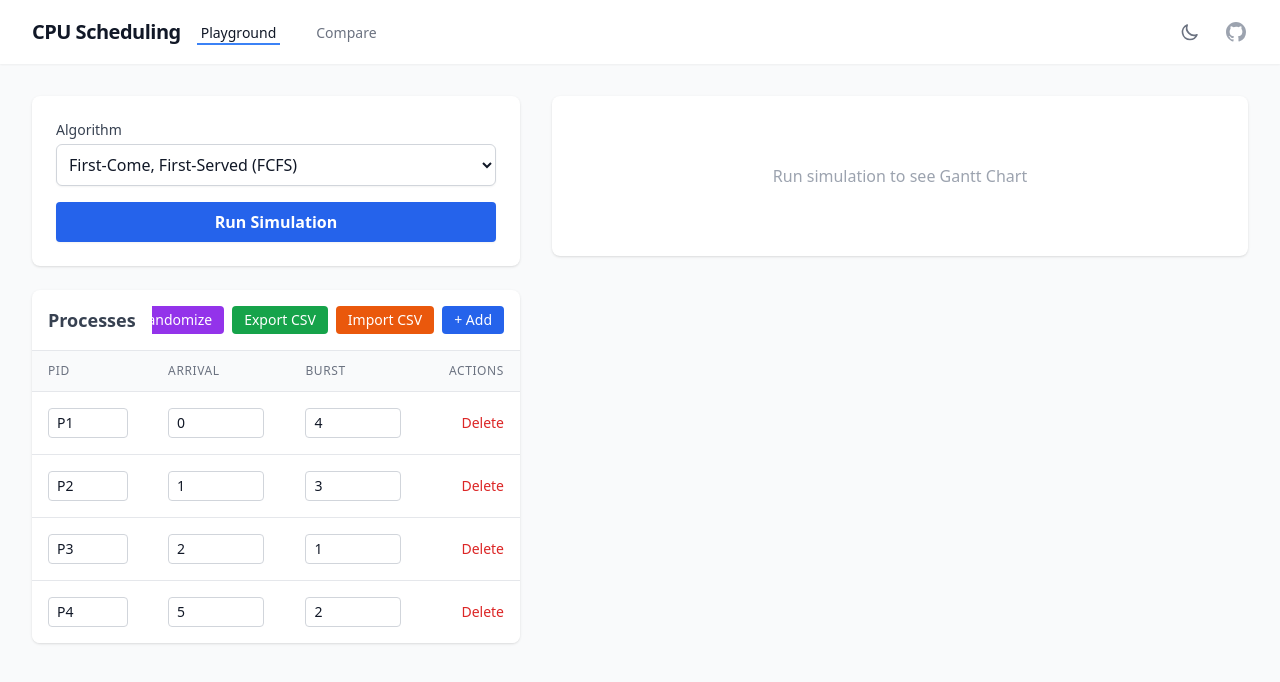
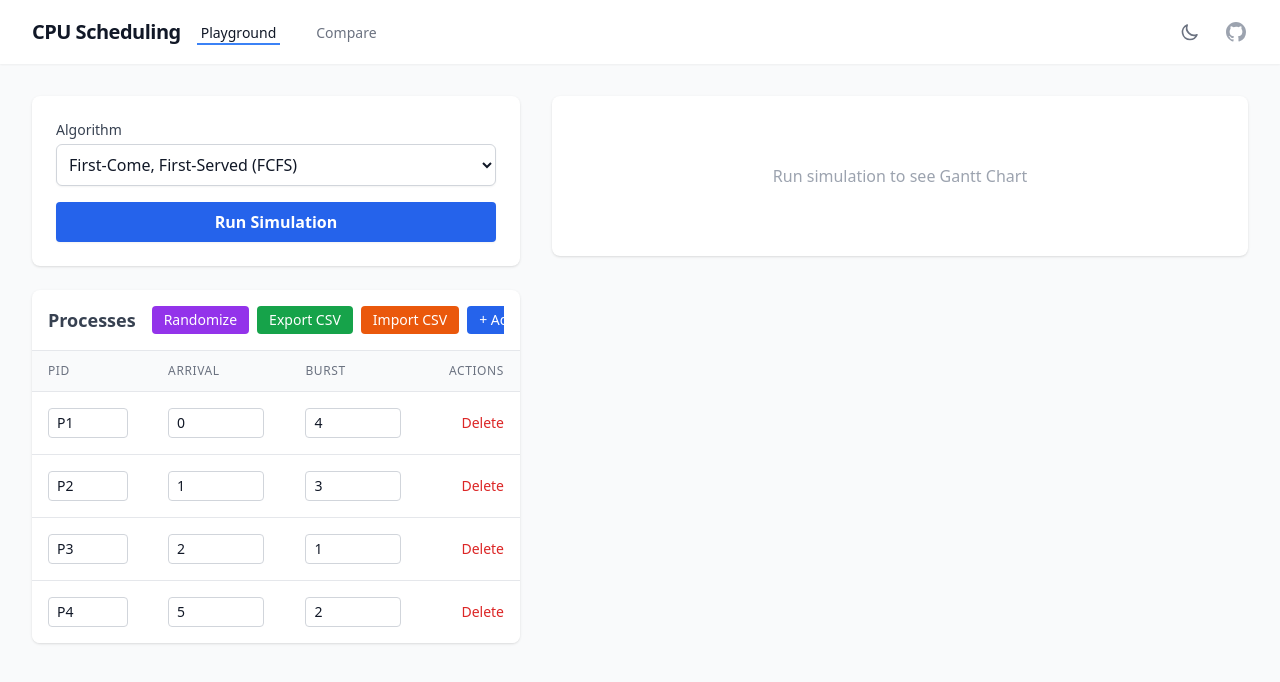
Before and after one commit to CodeExplorer430/cpu-scheduling-visualizer, a React (Vite) app in the folder frontend/: page / in a window 1280 px wide. Shown: the top 682 px of the page. Built offline with nearby package versions, Linux system fonts and the light colour scheme.

Commit message:
fix: prevent left clipping of ProcessTable buttons

```diff
--- a/frontend/src/components/ProcessTable.tsx
+++ b/frontend/src/components/ProcessTable.tsx
@@ -74,7 +74,7 @@ export const ProcessTable: React.FC<Props> = ({ processes, onProcessChange }) =>
         <h3 className="text-lg font-semibold text-gray-700 dark:text-gray-200 whitespace-nowrap">
           Processes
         </h3>
-        <div className="flex flex-nowrap gap-2 overflow-x-auto pb-1 sm:pb-0 w-full md:w-auto justify-start sm:justify-end">
+        <div className="flex flex-nowrap gap-2 overflow-x-auto pb-1 sm:pb-0 w-full md:w-auto justify-start">
           <button
             onClick={handleRandomize}
             className="bg-purple-600 hover:bg-purple-700 dark:bg-purple-500 dark:hover:bg-purple-600 text-white px-3 py-1 rounded text-sm font-medium transition-colors whitespace-nowrap"
```
